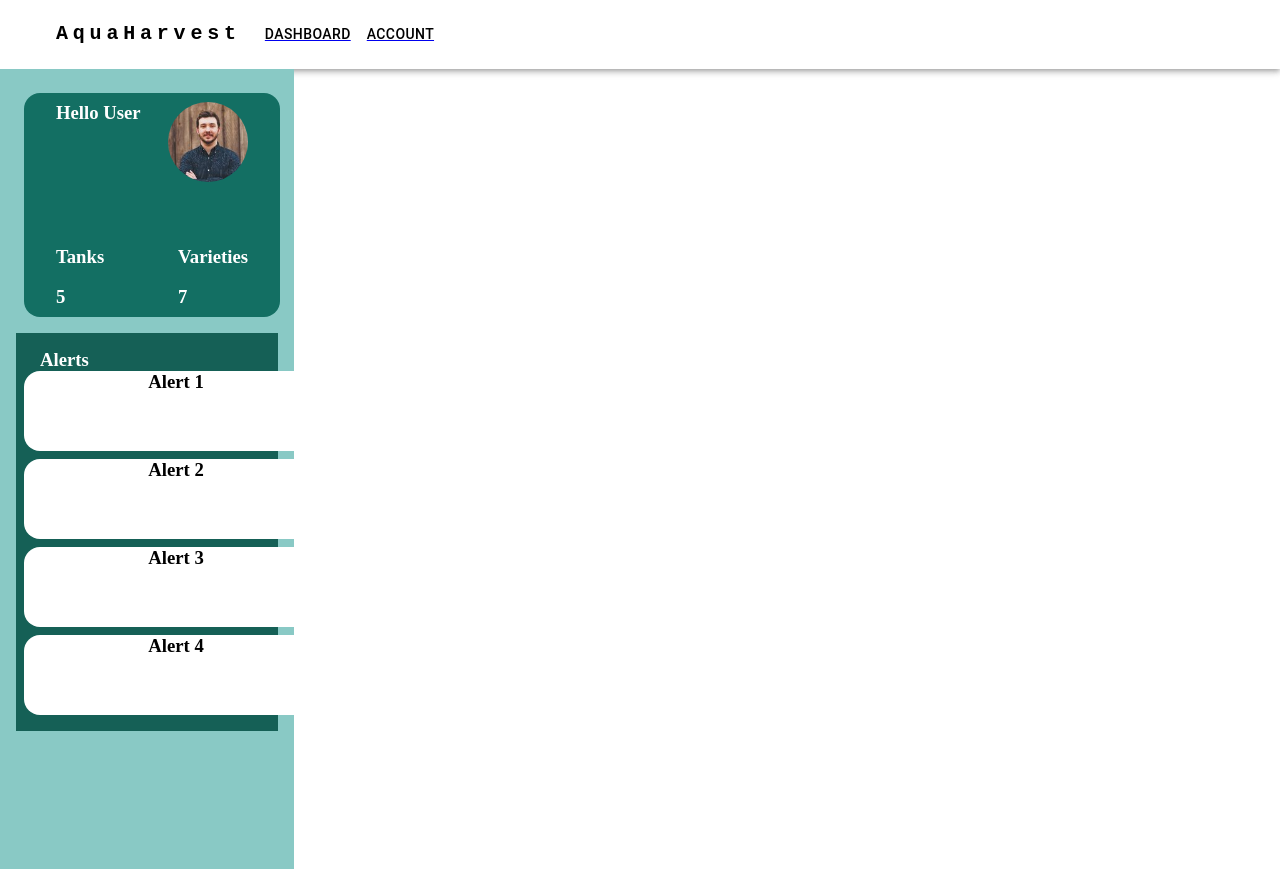
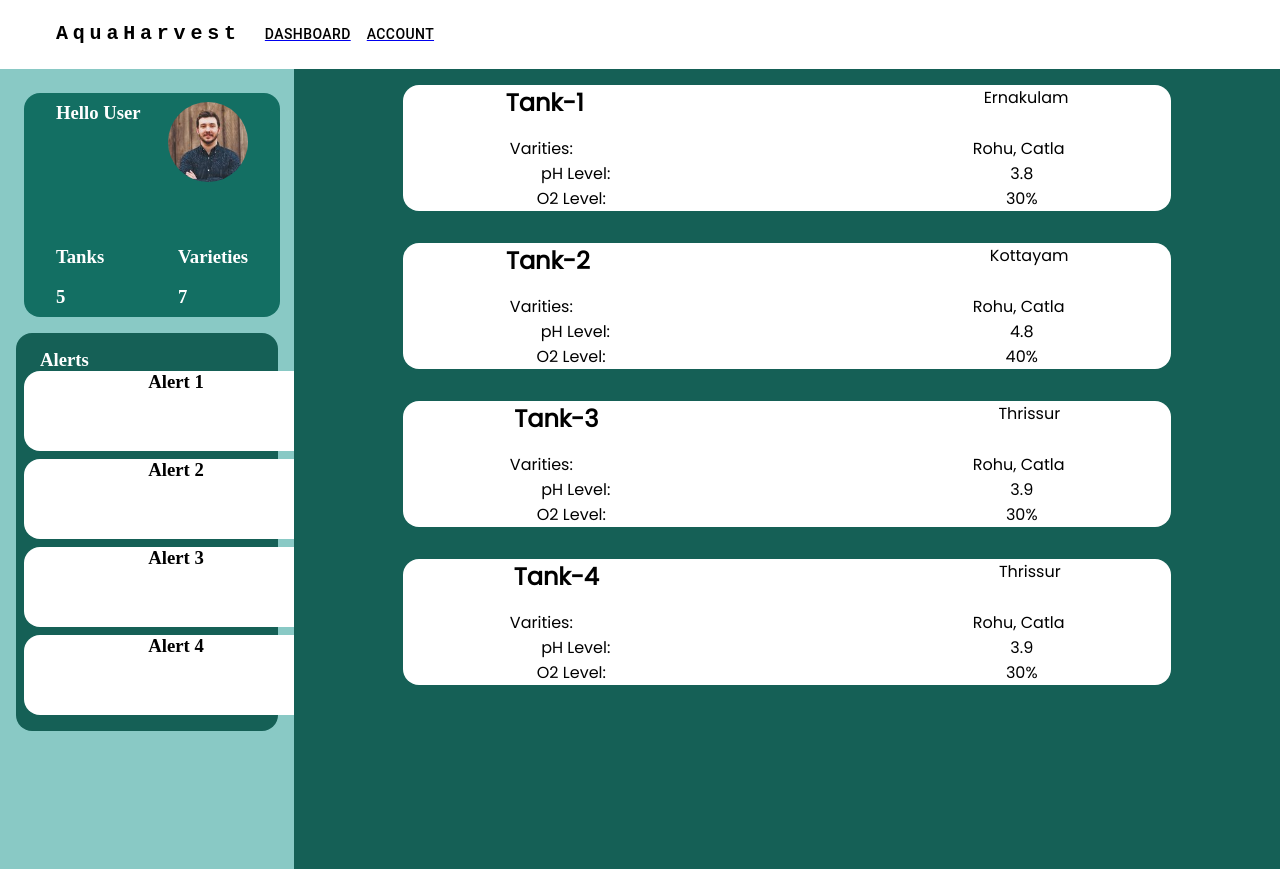
Before and after one commit to subru-37/AquaHarvest, a React (Vite) app in the folder FrontEnd/: page /dashboard in a window 1280 px wide. Built offline with nearby package versions, Linux system fonts and the light colour scheme.

Commit message:
Added dashboard

```diff
--- /dev/null
+++ b/FrontEnd/src/components/Tanks/Tank.jsx
@@ -0,0 +1,26 @@
+import React from 'react'
+import "./tank.css"
+
+const Tank = (props) => {
+  return (
+    <div className='tank-container' style={{fontFamily: "poppins"}}>
+        <div className='heading'>
+            <h2>{props.item.name}</h2>
+            <div className='location'>{props.item.location}</div>
+        </div>
+        <div className='info'>
+            <div className='info-detail'>
+                <div>Varities:</div> <div>{props.item.variety[0]}, {props.item.variety[1]}</div>
+            </div>
+            <div className='info-detail'>
+                <div>pH Level:</div> <div>{props.item.pH}</div>
+            </div>
+            <div className='info-detail'>
+                <div>O2 Level:</div> <div>{props.item.O2}%</div>
+            </div>
+        </div>
+    </div>
+  )
+}
+
+export default Tank
--- /dev/null
+++ b/FrontEnd/src/components/Tanks/tank.css
@@ -0,0 +1,27 @@
+.heading{
+    display: flex;
+    flex-direction: row;
+    gap: 25rem;
+}
+.info{
+    display: flex;
+    flex-direction: column;
+    justify-content: center;
+    align-items: center;
+}
+.info-detail{
+    display: flex;
+    flex-direction: row;
+    gap: 25rem;
+}
+.tank-container{
+    display: flex;
+    flex-direction: column;
+    align-items: center;
+    gap: 1rem;
+    height: auto;
+    background: #fff;
+    margin: 1rem;
+    width: 60vw;
+    border-radius: 1rem;
+}
--- a/FrontEnd/src/components/alert-main/alert-main.css
+++ b/FrontEnd/src/components/alert-main/alert-main.css
@@ -5,6 +5,7 @@
     padding-bottom: 1rem;
     padding-left: 0.5rem;
     padding-right: 0.5rem;
+    border-radius: 1rem;
 }
 section{
     display: flex;
--- /dev/null
+++ b/FrontEnd/src/data/tanks.js
@@ -0,0 +1,35 @@
+const data = [
+  {
+    id: 1,
+    name: "Tank-1",
+    location: "Ernakulam",
+    variety: ["Rohu", "Catla"],
+    pH: 3.8,
+    O2: 30,
+  },
+  {
+    id: 2,
+    name: "Tank-2",
+    location: "Kottayam",
+    variety: ["Rohu", "Catla"],
+    pH: 4.8,
+    O2: 40,
+  },
+  {
+    id: 3,
+    name: "Tank-3",
+    location: "Thrissur",
+    variety: ["Rohu", "Catla"],
+    pH: 3.9,
+    O2: 30,
+  },
+  {
+    id: 4,
+    name: "Tank-4",
+    location: "Thrissur",
+    variety: ["Rohu", "Catla"],
+    pH: 3.9,
+    O2: 30,
+  },
+];
+export default data;
--- a/FrontEnd/src/pages/dashboard/Dashboard.jsx
+++ b/FrontEnd/src/pages/dashboard/Dashboard.jsx
@@ -3,12 +3,17 @@ import AlertCardMain from '../../components/alert-main/AlertCardMain'
 import Navbar from '../../components/Navbar/Navbar'
 import User from "../../images/user.jpg"
 import "./dashboard.css"
+import data from "../../data/tanks"
+import Tank from "../../components/Tanks/Tank"
 
 const Dashboard = () => {
+  const tanks = data.map((data) => {
+    return <Tank key={data.id} item={data}/>
+  })
   return (
     <>
-        <Navbar/>
-        <div>
+        <div className='nav'><Navbar/></div>
+        <div className='dashboard-container'>
           <div className='left-div'>
             <div className='left-div-top'>
                 <div className='user-info'>
@@ -28,7 +33,9 @@ const Dashboard = () => {
               </div>
                 <div><AlertCardMain/></div>
               </div>
-            <div></div>
+            <div className='right-div'>
+              {tanks}
+            </div>
         </div>
     </>
   )
--- a/FrontEnd/src/pages/dashboard/dashboard.css
+++ b/FrontEnd/src/pages/dashboard/dashboard.css
@@ -37,3 +37,15 @@
     width: 23vw;
     padding-top: 1.5rem;
 }
+.right-div{
+    width: 77vw;
+    height: 100vh;
+    background: #156056;
+    display: flex;
+    align-items: center;
+    flex-direction: column;
+}
+.dashboard-container{
+    display: flex;
+    flex-direction: row;
+}
```
